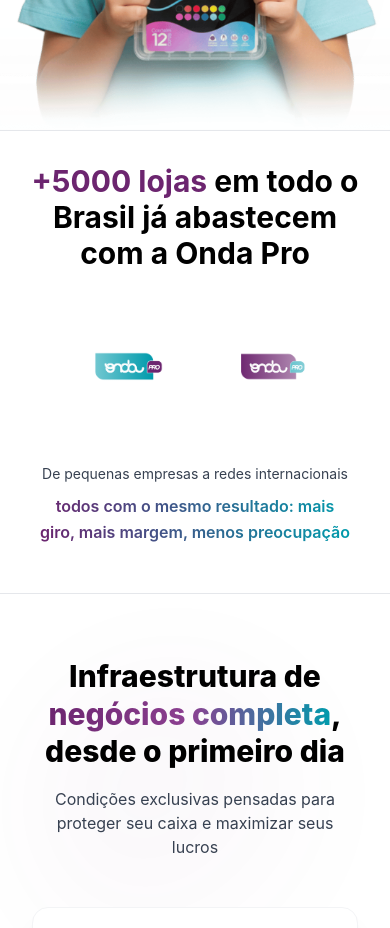
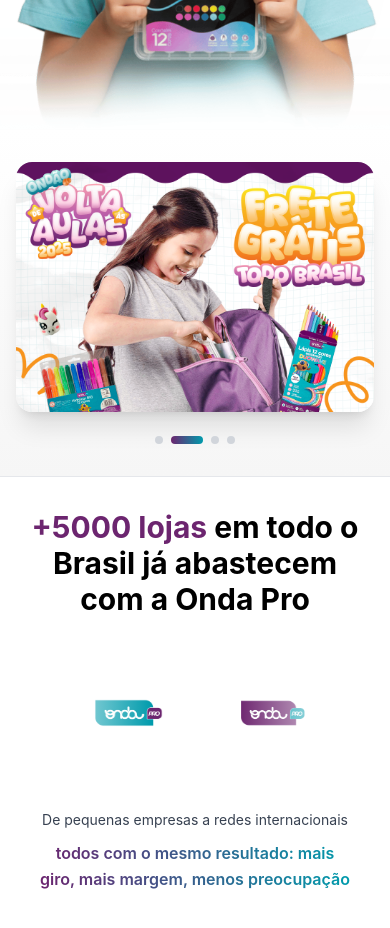
Before and after one commit to vblendo1/landingpage-onda, a React (Vite) app: page / in a window 390 px wide. Shown: the part 1000-1928 px from the top of the page. Built offline with nearby package versions, Linux system fonts and the light colour scheme.

Commit message:
Updated package.json

```diff
--- a/package.json
+++ b/package.json
@@ -16,6 +16,7 @@
     "@supabase/supabase-js": "^2.57.4",
     "class-variance-authority": "^0.7.1",
     "clsx": "^2.1.1",
+    "embla-carousel-autoplay": "^8.6.0",
     "embla-carousel-react": "^8.6.0",
     "framer-motion": "^12.23.24",
     "lucide-react": "^0.344.0",
--- a/src/App.tsx
+++ b/src/App.tsx
@@ -2,6 +2,7 @@ import { useState } from 'react';
 import Navbar from './components/Navbar';
 import Hero from './components/Hero';
 import HeroImageMobile from './components/HeroImageMobile';
+import HeroBannerCarousel from './components/HeroBannerCarousel';
 import { Logos3 } from './components/ui/logos3';
 import Differentials from './components/Differentials';
 import ProductCatalog from './components/ProductCatalog';
@@ -23,6 +24,7 @@ function App() {
       <Navbar />
       <Hero onCTAClick={() => setIsModalOpen(true)} />
       <HeroImageMobile />
+      <HeroBannerCarousel />
       <Logos3 />
       <div id="diferenciais">
         <Differentials onCTAClick={() => setIsModalOpen(true)} />
--- /dev/null
+++ b/src/components/HeroBannerCarousel.tsx
@@ -0,0 +1,161 @@
+import { useEffect, useCallback, useState } from 'react';
+import { motion } from 'framer-motion';
+import useEmblaCarousel from 'embla-carousel-react';
+import Autoplay from 'embla-carousel-autoplay';
+
+const HeroBannerCarousel = () => {
+  const banners = [
+    {
+      id: 1,
+      image: '/smBanner_Ondão2025_ondanotes.png',
+      alt: 'OndaNotes - Blocos de Notas Adesivas - Volta às Aulas 2025'
+    },
+    {
+      id: 2,
+      image: '/sm-Banner_Ondão2025.png',
+      alt: 'Frete Grátis Todo Brasil - Volta às Aulas 2025'
+    },
+    {
+      id: 3,
+      image: '/sm-Banner_Ondão2025_corretivos.png',
+      alt: 'Corretivos e Cola em Fita - Volta às Aulas 2025'
+    },
+    {
+      id: 4,
+      image: '/sm-Banner_Ondão2025_canetapop.png',
+      alt: 'Canetas POP Esferográfica e Espiral - Volta às Aulas 2025'
+    }
+  ];
+
+  const [emblaRef, emblaApi] = useEmblaCarousel(
+    {
+      loop: true,
+      align: 'center',
+      skipSnaps: false,
+      duration: 20
+    },
+    [Autoplay({ delay: 4000, stopOnInteraction: false })]
+  );
+
+  const scrollPrev = useCallback(() => {
+    if (emblaApi) emblaApi.scrollPrev();
+  }, [emblaApi]);
+
+  const scrollNext = useCallback(() => {
+    if (emblaApi) emblaApi.scrollNext();
+  }, [emblaApi]);
+
+  const [selectedIndex, setSelectedIndex] = useState(0);
+
+  const onSelect = useCallback(() => {
+    if (!emblaApi) return;
+    setSelectedIndex(emblaApi.selectedScrollSnap());
+  }, [emblaApi]);
+
+  useEffect(() => {
+    if (!emblaApi) return;
+    onSelect();
+    emblaApi.on('select', onSelect);
+    return () => {
+      emblaApi.off('select', onSelect);
+    };
+  }, [emblaApi, onSelect]);
+
+  return (
+    <section className="lg:hidden relative w-full py-8 px-4 bg-gradient-to-b from-white to-[#f6f6f6]">
+      <div className="max-w-3xl mx-auto">
+        <motion.div
+          initial={{ opacity: 0, y: 20 }}
+          whileInView={{ opacity: 1, y: 0 }}
+          viewport={{ once: true }}
+          transition={{ duration: 0.5 }}
+          className="relative"
+        >
+          <div className="overflow-hidden rounded-2xl shadow-xl" ref={emblaRef}>
+            <div className="flex touch-pan-y">
+              {banners.map((banner) => (
+                <div
+                  key={banner.id}
+                  className="flex-[0_0_100%] min-w-0 relative"
+                >
+                  <motion.img
+                    src={banner.image}
+                    alt={banner.alt}
+                    className="w-full h-auto object-cover"
+                    loading="lazy"
+                    whileHover={{ scale: 1.02 }}
+                    transition={{ duration: 0.3 }}
+                  />
+                </div>
+              ))}
+            </div>
+          </div>
+
+          {/* Navigation Dots */}
+          <div className="flex justify-center items-center gap-2 mt-6">
+            {banners.map((_, index) => (
+              <button
+                key={index}
+                onClick={() => emblaApi?.scrollTo(index)}
+                className={`transition-all duration-300 rounded-full ${
+                  index === selectedIndex
+                    ? 'w-8 h-2 bg-gradient-to-r from-[#6c256f] to-[#009bac]'
+                    : 'w-2 h-2 bg-gray-300 hover:bg-gray-400'
+                }`}
+                aria-label={`Ir para slide ${index + 1}`}
+              />
+            ))}
+          </div>
+
+          {/* Optional: Navigation Arrows for larger mobile screens */}
+          <div className="hidden sm:flex absolute top-1/2 -translate-y-1/2 left-0 right-0 justify-between px-2 pointer-events-none">
+            <motion.button
+              onClick={scrollPrev}
+              className="pointer-events-auto w-10 h-10 rounded-full bg-white/90 backdrop-blur-sm shadow-lg flex items-center justify-center text-[#6c256f] hover:bg-white transition-colors"
+              whileHover={{ scale: 1.1 }}
+              whileTap={{ scale: 0.95 }}
+              aria-label="Banner anterior"
+            >
+              <svg
+                className="w-6 h-6"
+                fill="none"
+                stroke="currentColor"
+                viewBox="0 0 24 24"
+              >
+                <path
+                  strokeLinecap="round"
+                  strokeLinejoin="round"
+                  strokeWidth={2}
+                  d="M15 19l-7-7 7-7"
+                />
+              </svg>
+            </motion.button>
+            <motion.button
+              onClick={scrollNext}
+              className="pointer-events-auto w-10 h-10 rounded-full bg-white/90 backdrop-blur-sm shadow-lg flex items-center justify-center text-[#6c256f] hover:bg-white transition-colors"
+              whileHover={{ scale: 1.1 }}
+              whileTap={{ scale: 0.95 }}
+              aria-label="Próximo banner"
+            >
+              <svg
+                className="w-6 h-6"
+                fill="none"
+                stroke="currentColor"
+                viewBox="0 0 24 24"
+              >
+                <path
+                  strokeLinecap="round"
+                  strokeLinejoin="round"
+                  strokeWidth={2}
+                  d="M9 5l7 7-7 7"
+                />
+              </svg>
+            </motion.button>
+          </div>
+        </motion.div>
+      </div>
+    </section>
+  );
+};
+
+export default HeroBannerCarousel;
```
Also changed, not shown: 1 other file (tests, documents, lock files or other folders).
